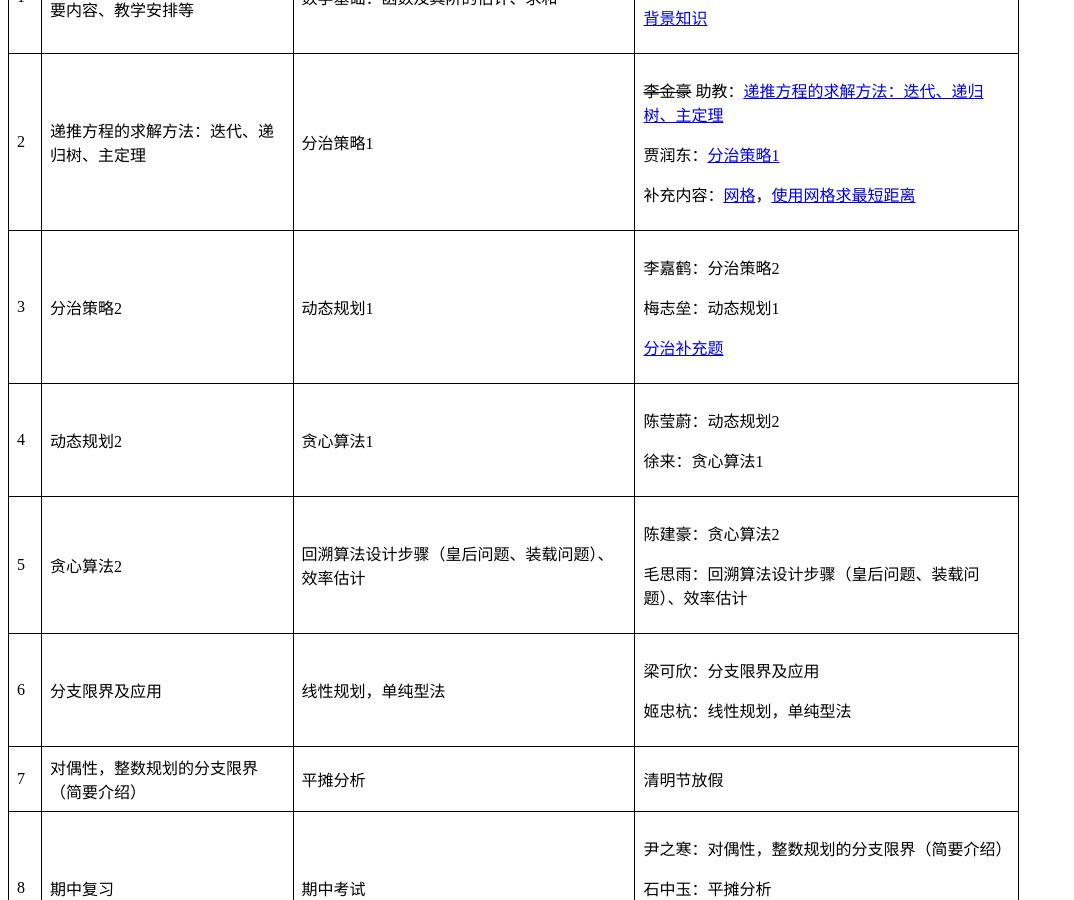
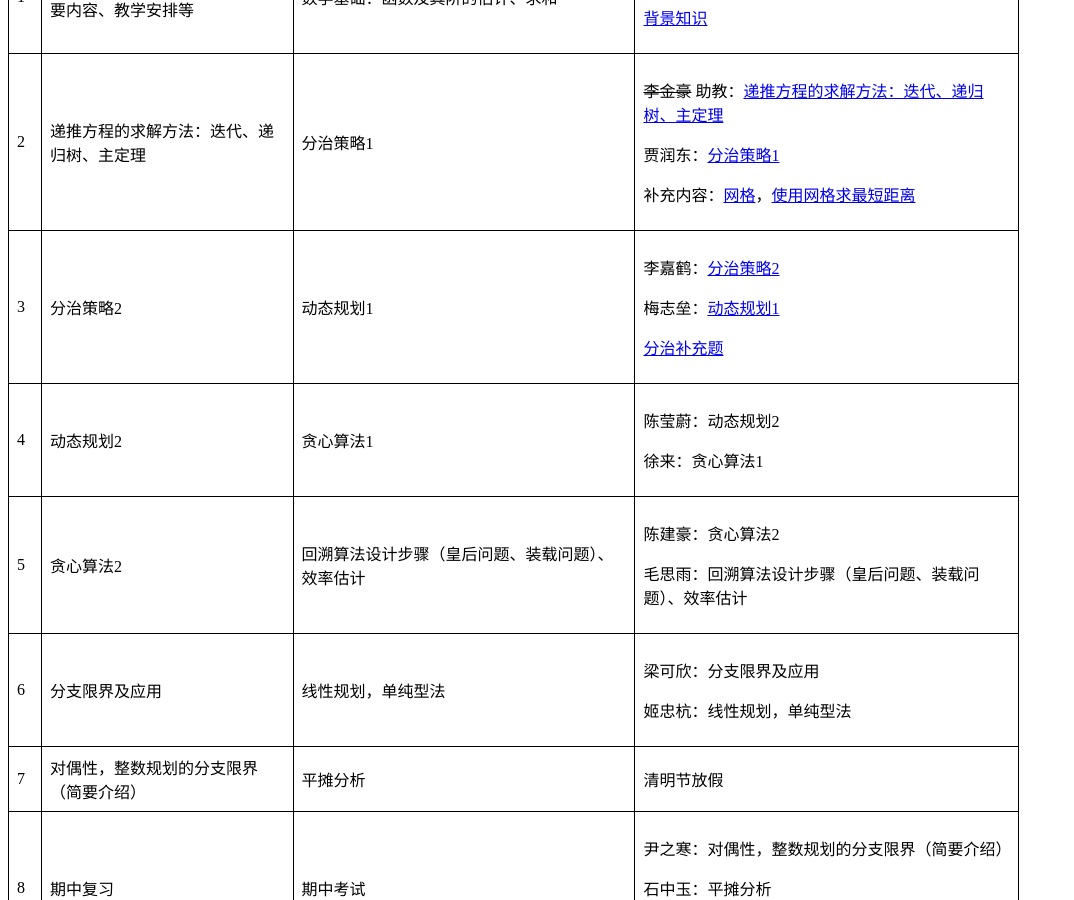
Before and after one commit to tnediserp/tnediserp.github.io, a Jekyll site: the page teaching/alg-analysis/index.html, which Jekyll copies as it is, in a window 1280 px wide and 900 px high, scrolled down 545 px. Shown: the whole window, without its empty margins (0-1074 px from the left). Built offline with Jekyll 4.4.1, drawn with Linux system fonts in a browser that asks for light colours; part of the change alters nothing that is shown.

```diff
--- a/teaching/alg-analysis/index.html
+++ b/teaching/alg-analysis/index.html
@@ -73,8 +73,8 @@
                 <td>分治策略2</td>
                 <td>动态规划1</td>
                 <td>
-                    <p>李嘉鹤：分治策略2</p>
-                    <p>梅志垒：动态规划1</p>
+                    <p>李嘉鹤：<a href="./3-7/李嘉鹤-分治策略2.pptx">分治策略2</a></p>
+                    <p>梅志垒：<a href="./3-7/梅志垒-动态规划1.pptx">动态规划1</a></p>
                     <p><a href="./3-7/分治.pdf">分治补充题</a></p>
                 </td>
             </tr>
```
Also changed, not shown: 2 other files.
